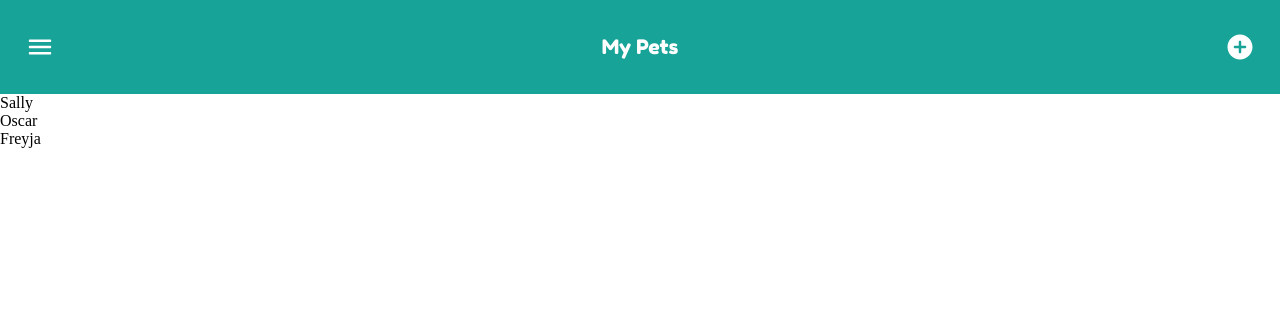
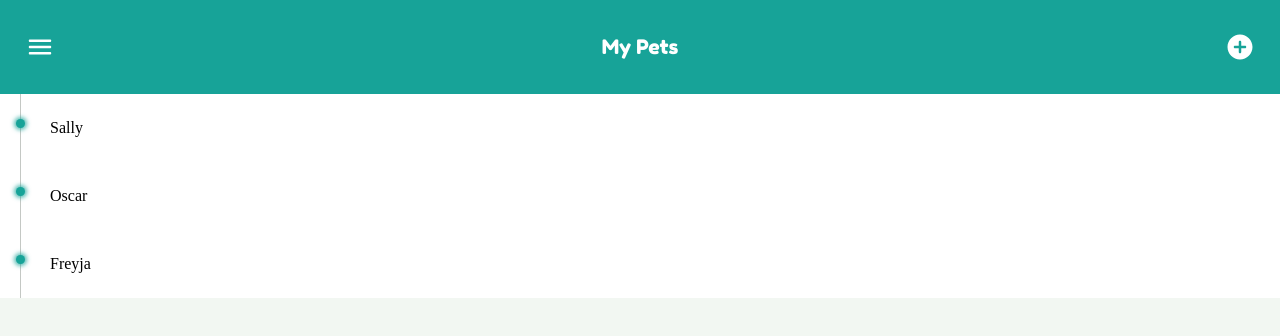
Before and after one commit to KevinW90/doggy-days, a React (Create React App) app: page / in a window 1280 px wide. Shown: the top 336 px of the page. Built offline with nearby package versions, Linux system fonts and the light colour scheme; a web font is replaced by a local one.

Commit message:
Basic list item concept

```diff
--- a/src/App.js
+++ b/src/App.js
@@ -4,8 +4,11 @@ import ScreenHeader from './ScreenHeader'
 import MenuIcon from '@material-ui/icons/MenuRounded';
 import DogFace from './custom-svgs/dog-face.svg'
 import AddCircleIcon from '@material-ui/icons/AddCircleRounded';
+import ListItem from './ListItem'
 
 import { pets } from './info'
+
+import './app.css'
 
 function App() {
   const [petList, setPetList] = useState([])
@@ -20,9 +23,7 @@ function App() {
       {
         petList.length
           ? petList.map((pet, ndx) => (
-              <div key={ndx}>
-                {pet.name}
-              </div>
+              <ListItem key={ndx} pet={pet} />
             ))
           : <p>Ruh Roh! You have no pets to show.</p>
       }
--- /dev/null
+++ b/src/ListItem.jsx
@@ -0,0 +1,13 @@
+import './list-item.scss'
+
+function ListItem({ pet: { name, owner } }) {
+  return (
+    <div className="list-item">
+      <div className="list-item__name">
+        {name}
+      </div>
+    </div>
+  )
+}
+
+export default ListItem
--- /dev/null
+++ b/src/app.css
@@ -0,0 +1,5 @@
+.app {
+  width: 100%;
+  height: 100%;
+  background: #f2f7f2;
+}
--- /dev/null
+++ b/src/list-item.scss
@@ -0,0 +1,29 @@
+.list-item {
+  position: relative;
+  width: 100%;
+  background: white;
+  padding: 25px 25px 25px 50px;
+
+  &::before {
+    content: '';
+    width: 1px;
+    height: 100%;
+    background: #C4C8C4;
+    position: absolute;
+    left: 20px;
+    top: 0;
+  }
+
+  // colored dot (replaced by component in later editions)
+  &::after {
+    content: '';
+    position: absolute;
+    top: calc(50% - 9px);
+    left: calc(20px - 4.5px);
+    width: 9px;
+    height: 9px;
+    background: #17A398;
+    border-radius: 50%;
+    box-shadow: 0 0 4px 2px rgba(#17A398, .75);
+  }
+}
```
